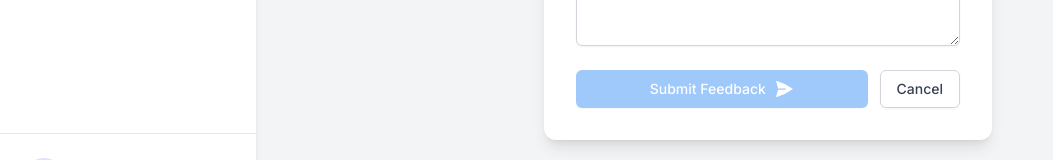
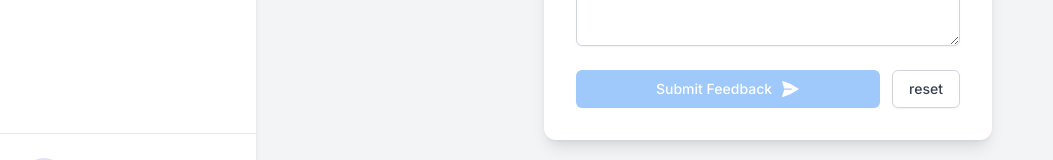
Before and after one commit to FaithMutua-code/bale-track-react, a React (Vite) app in the folder frontend/: page /feedback in a window 1280 px wide. Shown: the part 578-738 px from the top of the page, without its empty margins (0-1053 px from the left). Built offline with nearby package versions, Linux system fonts and the light colour scheme; no server answers.

Commit message:
Rename Cancel button to Reset in FeedbackForm for clarity

```diff
--- a/frontend/src/Components/FeebackForm.jsx
+++ b/frontend/src/Components/FeebackForm.jsx
@@ -303,7 +303,7 @@ export default function FeedbackForm({ onBack }) {
                   className="py-2 px-4 border border-gray-300 rounded-md shadow-sm text-sm font-medium text-gray-700 hover:bg-gray-50 focus:outline-none focus:ring-2 focus:ring-offset-2 focus:ring-blue-500"
                   onClick={handleCancel}
                 >
-                  Cancel
+                  reset
                 </button>
               </div>
             </form>
```
